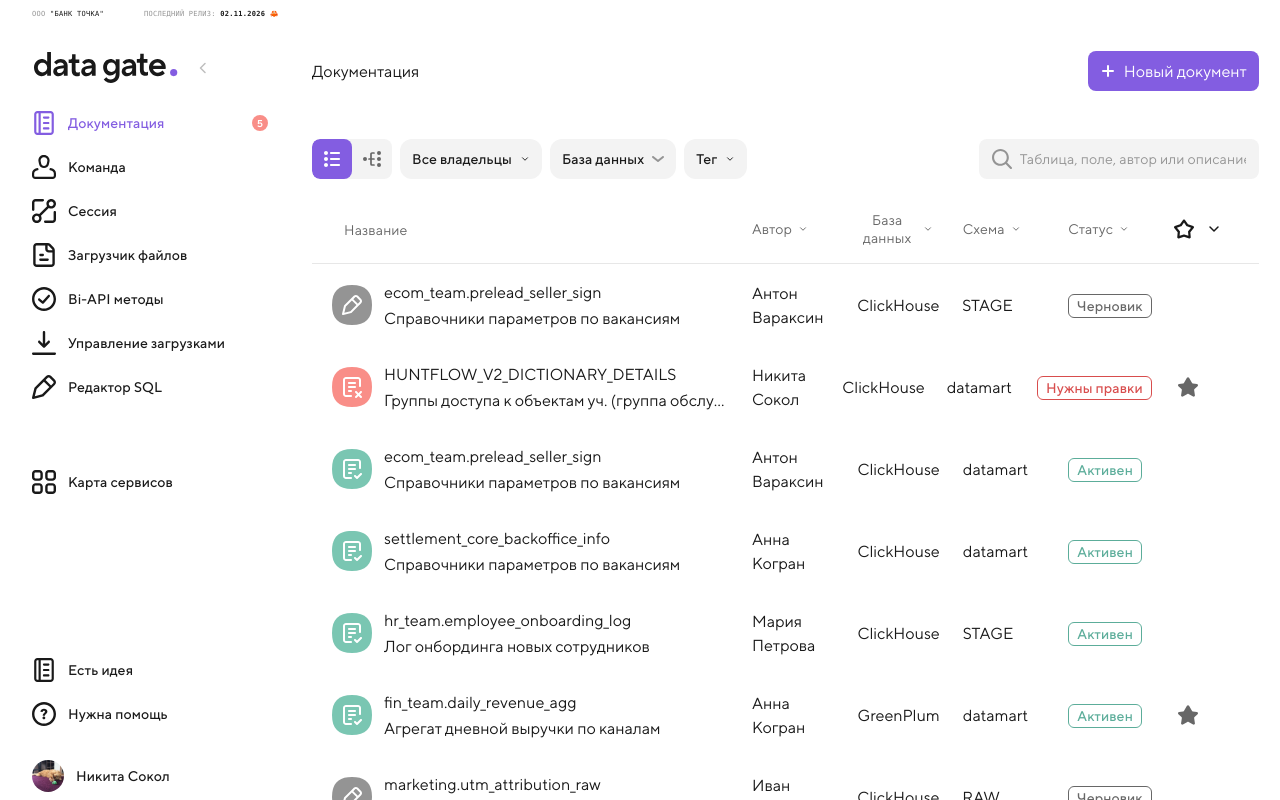
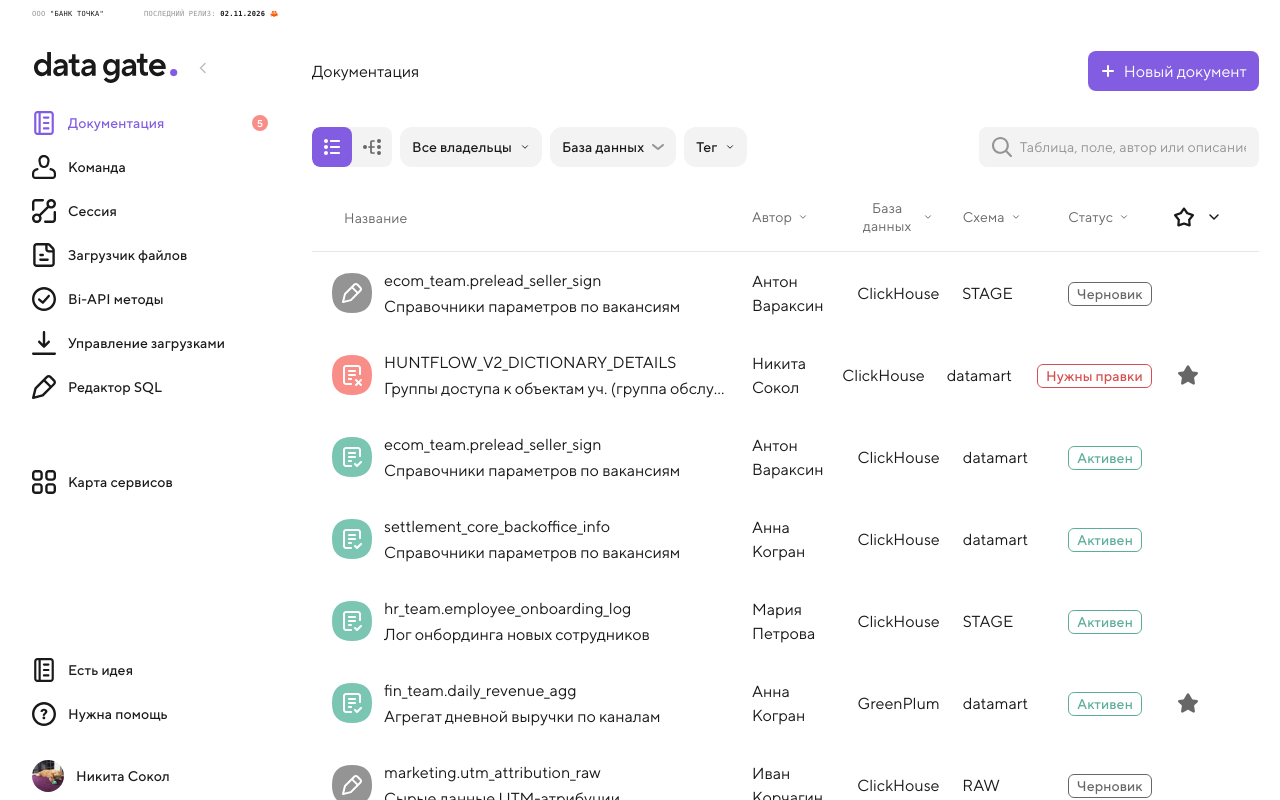
Before and after one commit to MartyGreen/onboarding-prototype, a React app in the folder app/: page /onboarding-prototype/ in a window 1280 px wide. Built offline with nearby package versions, Linux system fonts and the light colour scheme; the HTML template or start-up script is replaced by a standard one.

Commit message:
style: фильтры ближе к заголовку, на уровне пункта Документы в навигации

```diff
--- a/app/src/pages/DocumentListPage.jsx
+++ b/app/src/pages/DocumentListPage.jsx
@@ -466,8 +466,8 @@ export default function DocumentListPage() {
         </div>
       </div>
 
-      {/* Toolbar — прибит к верху при скролле, pt-8 + top-[-24px] = подложка закрывает скролл до верха */}
-      <div className="flex items-center justify-between mt-6 sticky top-[-24px] z-10 bg-white pt-6 pb-2 -mx-8 px-8">
+      {/* Toolbar — прибит к верху при скролле */}
+      <div className="flex items-center justify-between mt-3 sticky top-[-24px] z-10 bg-white pt-6 pb-2 -mx-8 px-8">
         <div className="flex items-center gap-2">
           {/* Переключатель вида: список / дерево — один в один по макету Figma */}
           <div className="relative w-[80px] h-[40px] rounded-[8px] bg-[rgba(25,25,25,0.05)] overflow-hidden shrink-0">
```
